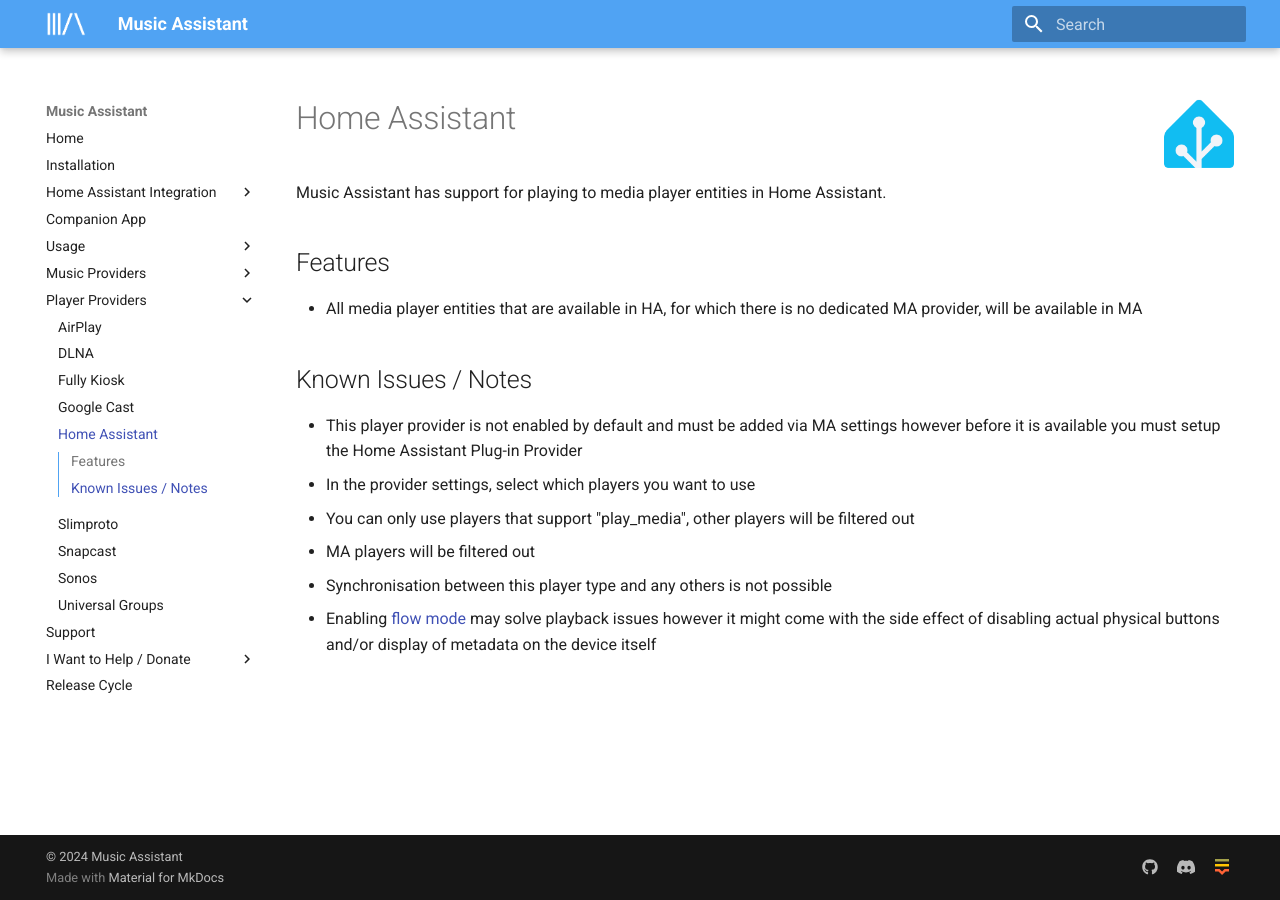
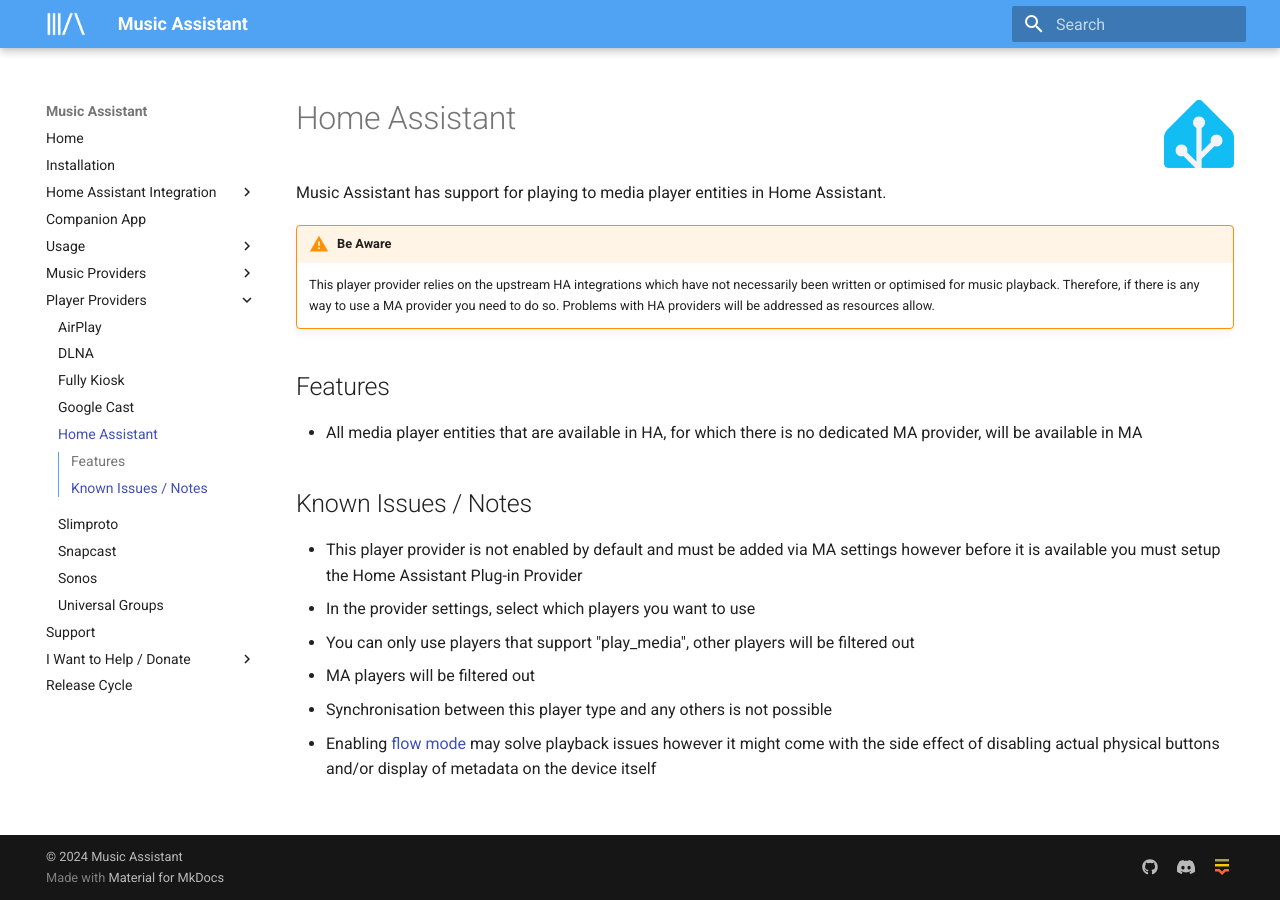
Before and after one commit to pwbriggs/music-assistant.github.io, an MkDocs documentation site: the page built from docs/player-support/ha.md, in a window 1280 px wide. Built offline with MkDocs 1.6.1 and Material for MkDocs 9.7.7, drawn with Linux system fonts in a browser that asks for light colours.

Commit message:
Add warning

```diff
--- a/docs/player-support/ha.md
+++ b/docs/player-support/ha.md
@@ -1,6 +1,9 @@
 # Home Assistant ![Preview image](../assets/icons/ha-logo.png){ width=70 align=right }
 
 Music Assistant has support for playing to media player entities in Home Assistant.
+
+!!! warning "Be Aware"
+    This player provider relies on the upstream HA integrations which have not necessarily been written or optimised for music playback. Therefore, if there is any way to use a MA provider you need to do so. Problems with HA providers will be addressed as resources allow.
 
 ## Features
 
```
